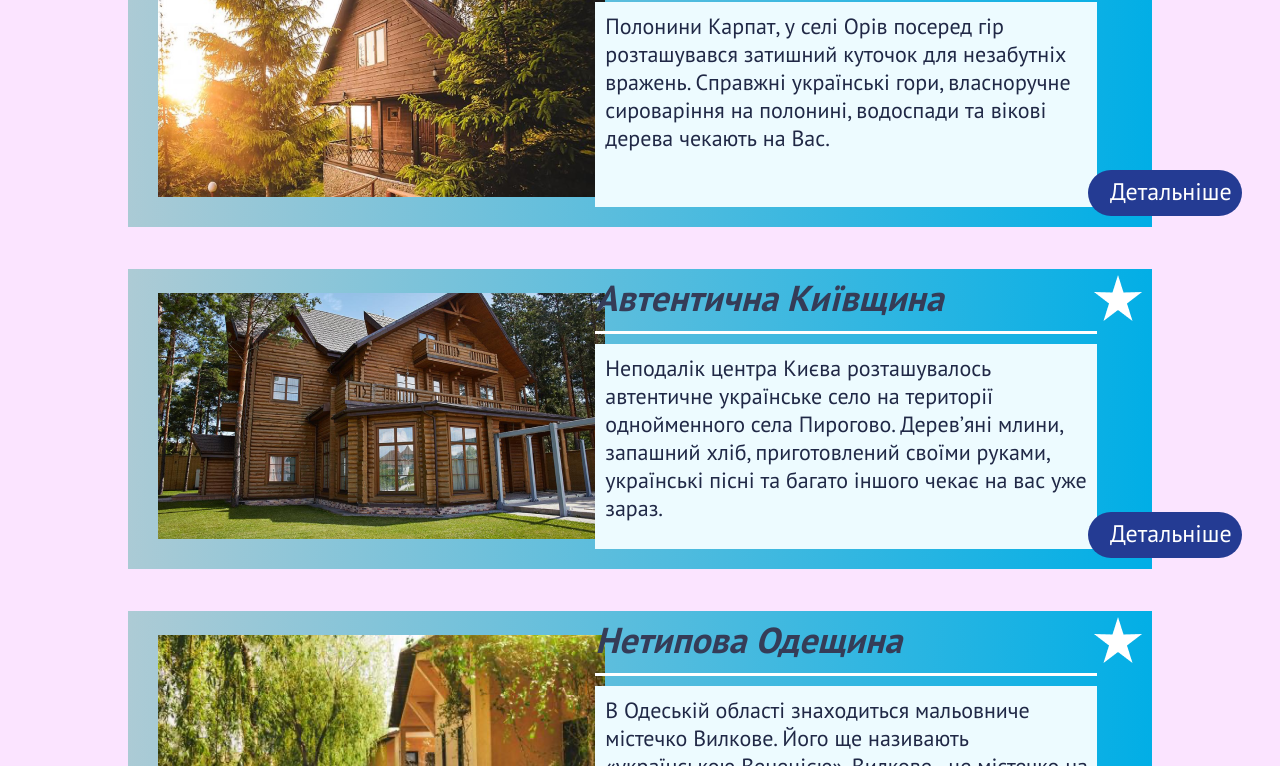
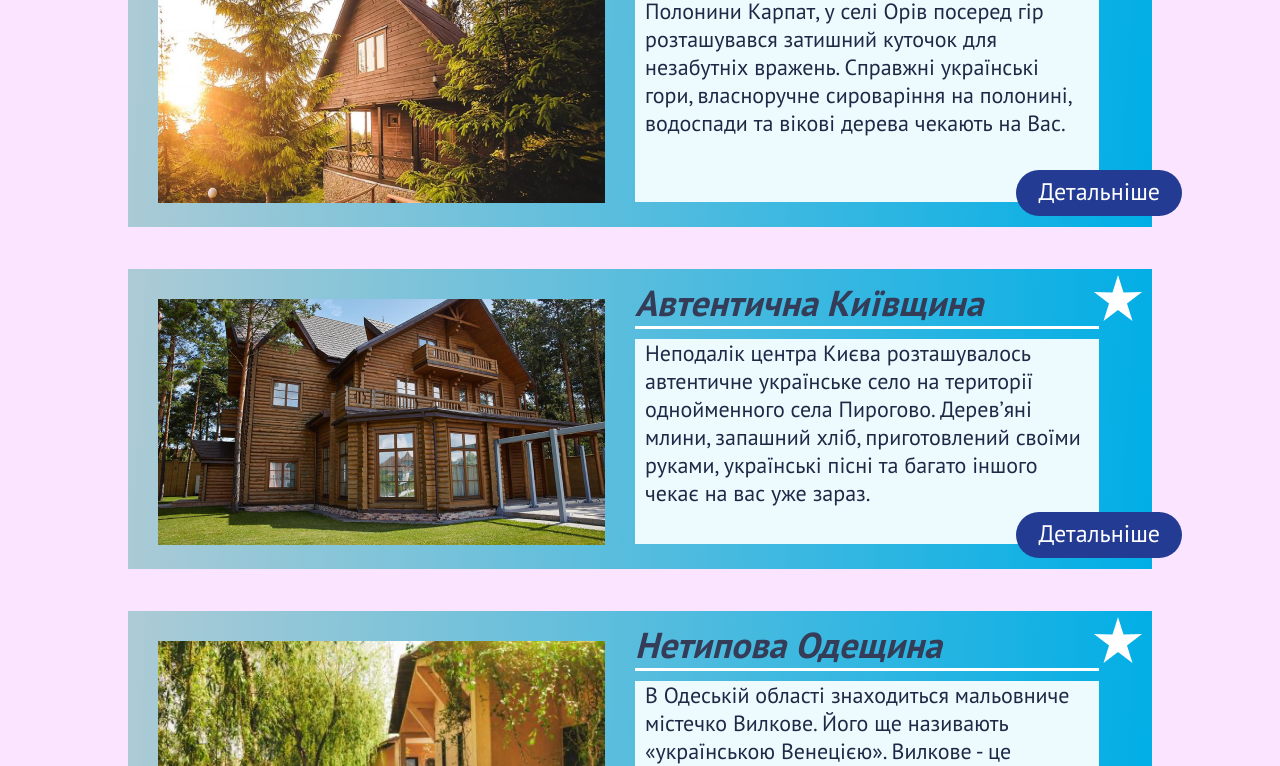
Before and after one commit to ChristinaZavarzina/FD_Lesson05, a plain HTML site: page index.html in a window 1280 px wide. Shown: the part 681-1447 px from the top of the page. Drawn offline with Linux system fonts and the light colour scheme; files whose address does not match are found by name.

Commit message:
less07hw

```diff
--- a/style/style.css
+++ b/style/style.css
@@ -128,41 +128,32 @@ a{
     background: linear-gradient(92.95deg, #ADCBD5 0%, #00AEE6 100%);
     display: flex;
     margin-top: 42px;
-    display: flex;
     position: relative;
-    align-items: center;
 }
 
 .card:nth-child(1){
     margin-top: 30px;
 }
 .card__img{
-    width: 30%;
     padding: 30px;
 }
 
 h4{
-    width: 70%;
     color: #353C57;
     font-style: italic;
     font-weight: 700;
     font-size: 1.8rem;
     display: flex;
     border-bottom: 3px solid #FFFFFF;
-    margin-right: 55px;
-    padding-top: 15px;
-    padding-bottom: 10px;
+    margin-top: 10px;
+    margin-right: 53px;
 }
 
 .card__description{
-    width: 70%;
     height: 205px;
     background: #EDFBFF;
     margin-top: 10px;
-    margin-right: 55px;
-    margin-bottom: 30px;
-    padding-left: 10px;
-    padding-top: 10px;
+    margin-right: 53px;
 }
 
 p{
@@ -171,6 +162,7 @@ p{
     font-weight: 400;
     font-size: 1.1rem;
     color: #202846;
+    margin: 10px;
 }
 
 .star{
@@ -183,23 +175,20 @@ p{
 }
 
 .button{
-    width: 15%;
     height: 46px;
     background: #243B93;
     border-radius: 30px;
     position: absolute;
     bottom: 11px;
-    left: 960px;
+    right: -30px;
 }
 
 .button a{
-    width: 40%;
     font-style: normal;
     font-weight: 400;
     font-size: 1.2rem;
     line-height: 1.8;
-    color: #FFFFFF;
-    padding-left: 22px;
+    padding: 0px 22px;
 }
 
 .button:hover{
@@ -235,3 +224,5 @@ p{
 .button__up:hover{
     transform: scale(1.2);
 }
+
+/* end main */
```
